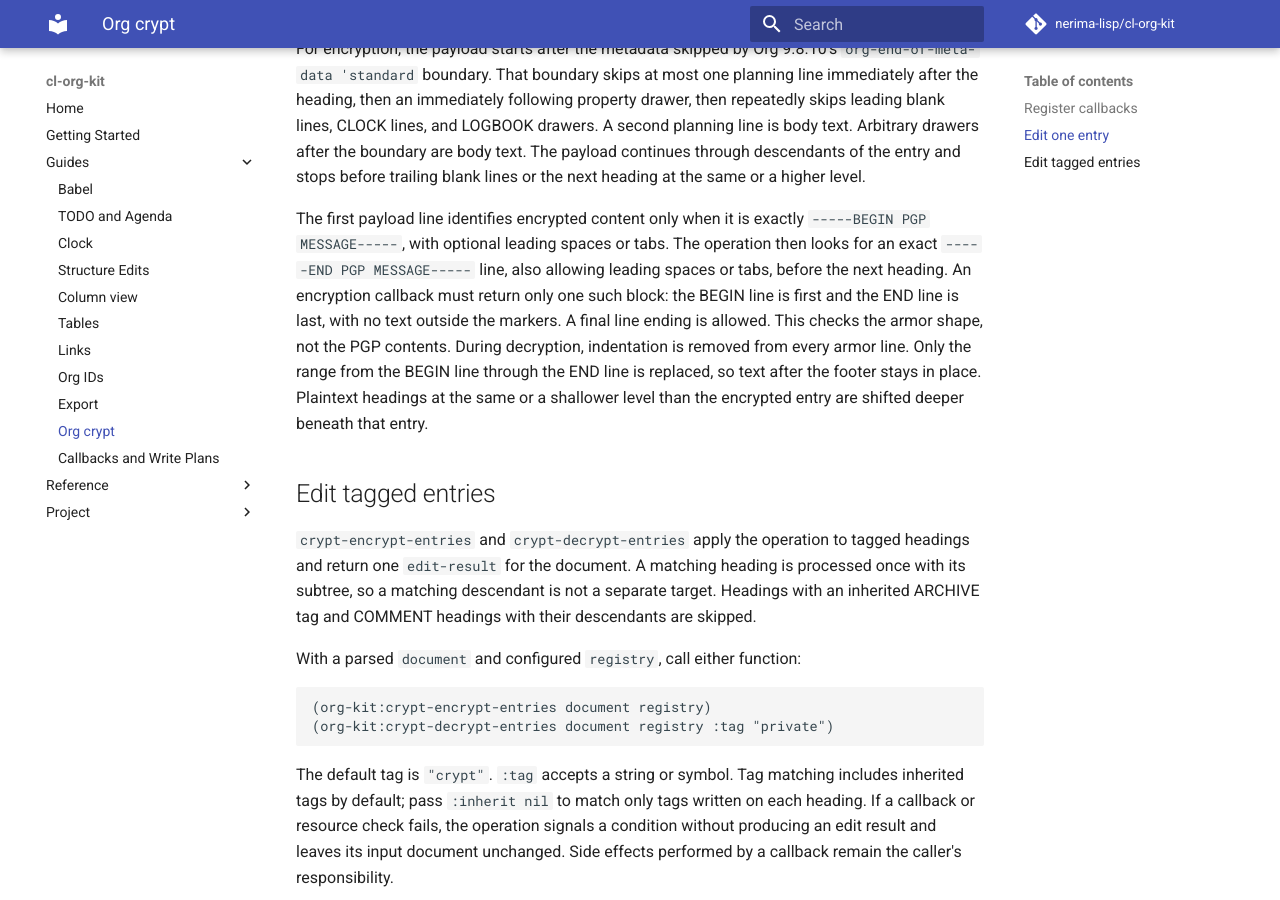
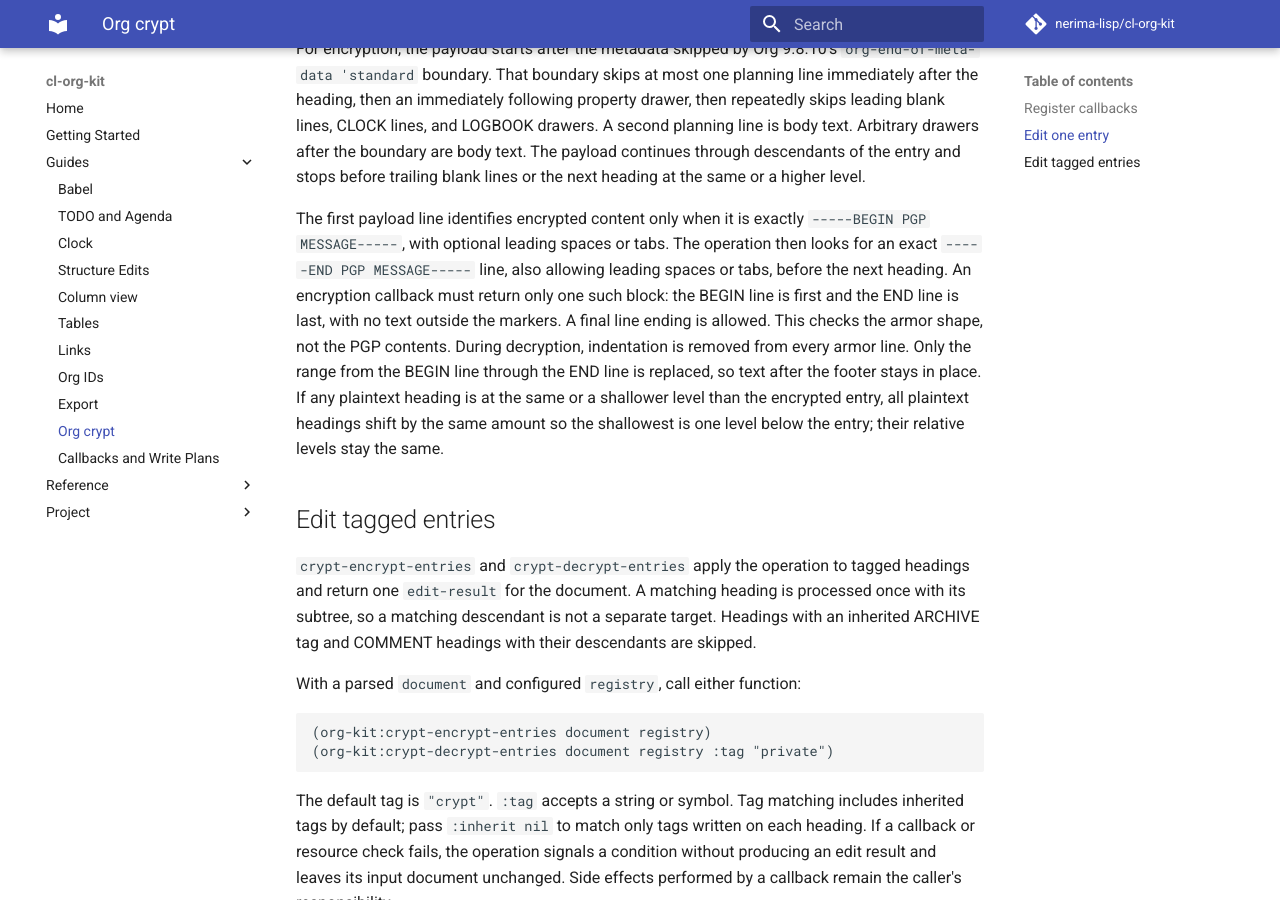
Before and after one commit to nerima-lisp/cl-org-kit, an MkDocs documentation site: the page built from docs/src/guides/crypt.md, in a window 1280 px wide and 900 px high, scrolled down 1714 px. Built offline with MkDocs 1.6.1 and Material for MkDocs 9.7.7, drawn with Linux system fonts in a browser that asks for light colours; comment, search, counter and statistics services are not loaded; some of the changed text lies outside the part shown.

Commit message:
docs: clarify crypt failure and heading shift behavior

````diff
--- a/docs/src/guides/crypt.md
+++ b/docs/src/guides/crypt.md
@@ -25,7 +25,7 @@
      (my-decrypt-function armor))))
 ```
 
-The callback name is always `"org-crypt"`. Callers own the registry and the cryptographic implementation. A missing callback signals `org-crypt-error` with reason `:missing-callback`. A callback condition signals the same condition with reason `:callback-failed`. A non-string result or malformed encryption armor uses reason `:invalid-callback-result`. Callback conditions are not retained: `org-crypt-error-cause` returns `nil` so it cannot expose callback data such as plaintext.
+The callback name is always `"org-crypt"`. Callers own the registry and the cryptographic implementation. A missing callback signals `org-crypt-error` with reason `:missing-callback`. An error signaled by a callback is wrapped in the same condition with reason `:callback-failed`. A non-string result or malformed encryption armor uses reason `:invalid-callback-result`. Callback errors are not retained: `org-crypt-error-cause` returns `nil` so it cannot expose callback data such as plaintext.
 
 In the example, `my-encrypt-function` and `my-decrypt-function` stand for functions supplied by the application, usually backed by its chosen cryptography library.
 
@@ -61,7 +61,7 @@
 
 For encryption, the payload starts after the metadata skipped by Org 9.8.10's `org-end-of-meta-data 'standard` boundary. That boundary skips at most one planning line immediately after the heading, then an immediately following property drawer, then repeatedly skips leading blank lines, CLOCK lines, and LOGBOOK drawers. A second planning line is body text. Arbitrary drawers after the boundary are body text. The payload continues through descendants of the entry and stops before trailing blank lines or the next heading at the same or a higher level.
 
-The first payload line identifies encrypted content only when it is exactly `-----BEGIN PGP MESSAGE-----`, with optional leading spaces or tabs. The operation then looks for an exact `-----END PGP MESSAGE-----` line, also allowing leading spaces or tabs, before the next heading. An encryption callback must return only one such block: the BEGIN line is first and the END line is last, with no text outside the markers. A final line ending is allowed. This checks the armor shape, not the PGP contents. During decryption, indentation is removed from every armor line. Only the range from the BEGIN line through the END line is replaced, so text after the footer stays in place. Plaintext headings at the same or a shallower level than the encrypted entry are shifted deeper beneath that entry.
+The first payload line identifies encrypted content only when it is exactly `-----BEGIN PGP MESSAGE-----`, with optional leading spaces or tabs. The operation then looks for an exact `-----END PGP MESSAGE-----` line, also allowing leading spaces or tabs, before the next heading. An encryption callback must return only one such block: the BEGIN line is first and the END line is last, with no text outside the markers. A final line ending is allowed. This checks the armor shape, not the PGP contents. During decryption, indentation is removed from every armor line. Only the range from the BEGIN line through the END line is replaced, so text after the footer stays in place. If any plaintext heading is at the same or a shallower level than the encrypted entry, all plaintext headings shift by the same amount so the shallowest is one level below the entry; their relative levels stay the same.
 
 ## Edit tagged entries
 
````
